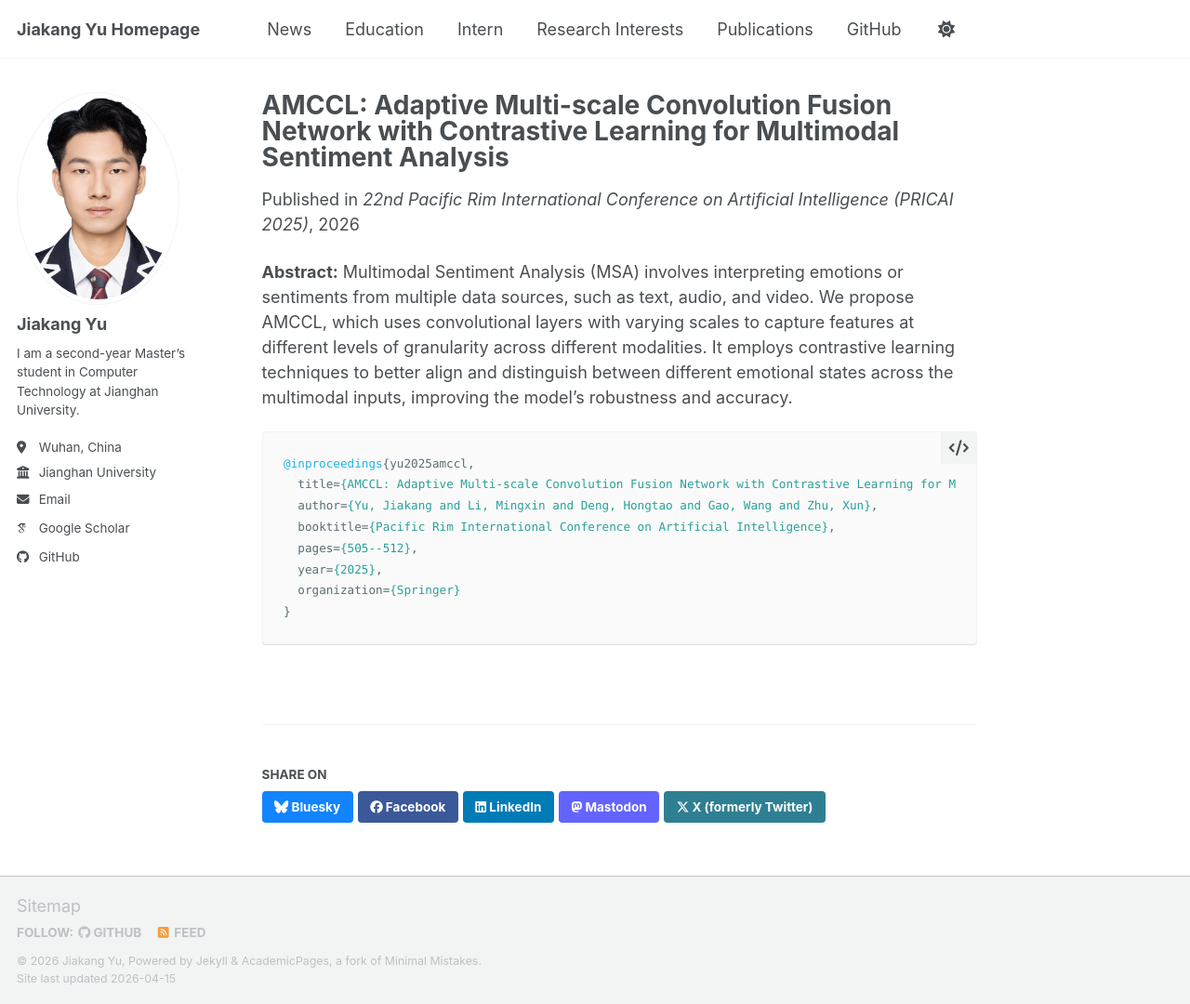
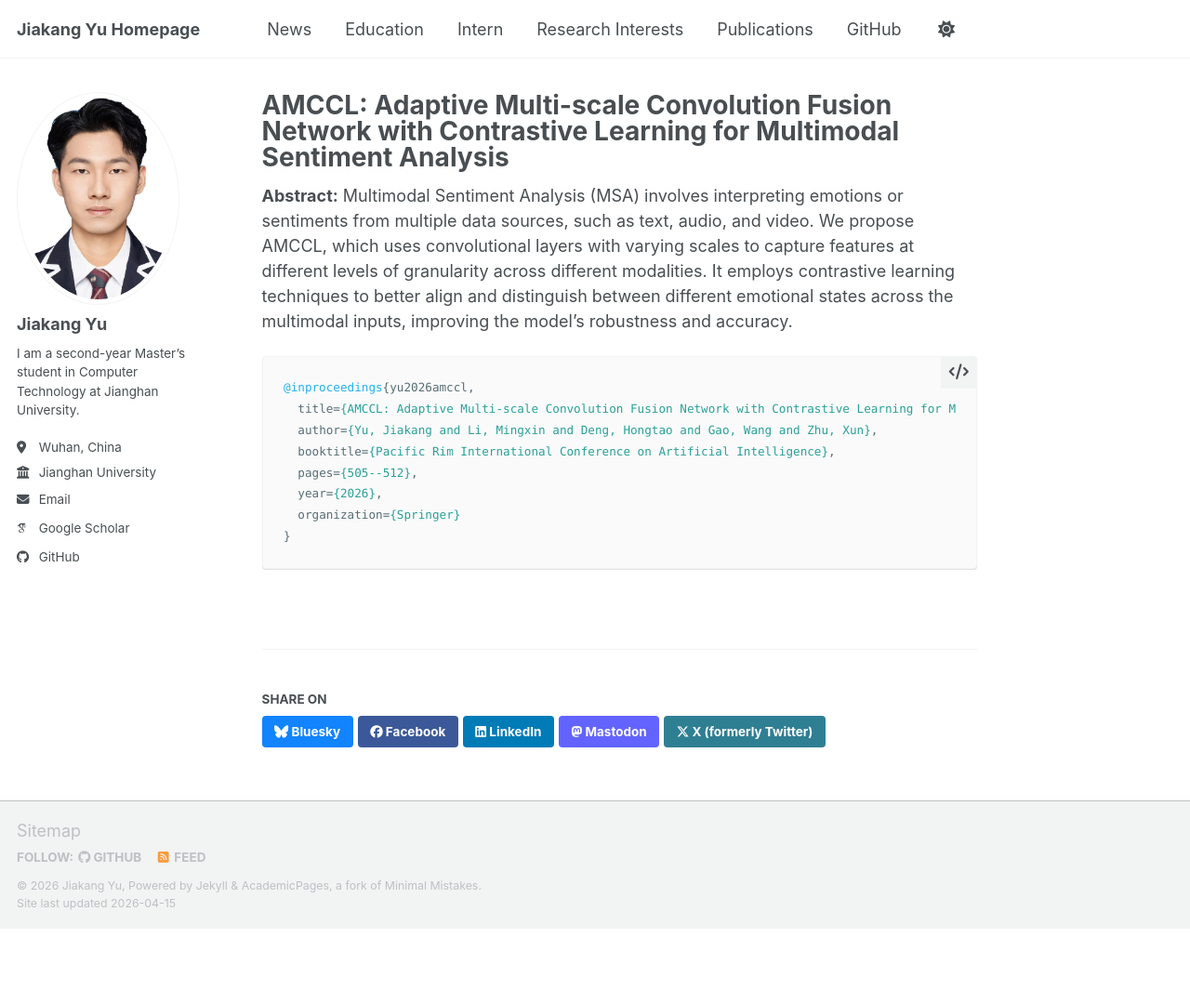
Before and after one commit to kaka-yjk/kaka-yjk.github.io, a Jekyll site: the page built from _publications/2026-02-23-amccl.md, in a window 1280 px wide and 1080 px high. Shown: the whole window at 93% size. Built offline with Jekyll 4.4.1, drawn with Linux system fonts in a browser that asks for light colours; some web fonts are replaced; a script bundle is joined from its source files by our own code; library files that are not in the unit come from our copies.

Commit message:
Update layouts to remove citation prefix and links; add redirect and update BibTeX for AMCCL

````diff
--- a/_layouts/single.html
+++ b/_layouts/single.html
@@ -36,6 +36,8 @@ layout: default
 
         {% if page.collection == 'teaching' %}
           <p> {{ page.type }}, <i>{{ page.venue }}</i>, {{ page.date | default: "1900-01-01" | date: "%Y" }} </p>
+        {% elsif page.collection == 'publications' %}
+          <!-- Removed metadata line as per user request to only keep BibTeX -->
         {% elsif page.venue and page.date %}
           <p>Published in <i>{{ page.venue }}</i>, {{ page.date | default: "1900-01-01" | date: "%Y" }} </p>
         {% elsif page.date %}
@@ -47,30 +49,8 @@ layout: default
       <section class="page__content" itemprop="text">
         {{ content }}
 
-        {% if page.citation and page.paperurl and page.slidesurl and page.bibtexurl %}
-          <p style="font-size: smaller">Recommended citation: {{ page.citation }}<br /><a href="{{ page.paperurl }}">Download Paper</a> | <a href="{{ page.slidesurl }}">Download Slides</a> | <a href="{{ page.bibtexurl }}">Download Bibtex</a></p>
-        {% elsif page.citation and page.paperurl and page.slidesurl %}
-          <p style="font-size: smaller">Recommended citation: {{ page.citation }}<br /><a href="{{ page.paperurl }}">Download Paper</a> | <a href="{{ page.slidesurl }}">Download Slides</a></p>
-        {% elsif page.citation and page.paperurl and page.bibtexurl %}
-          <p style="font-size: smaller">Recommended citation: {{ page.citation }}<br /><a href="{{ page.paperurl }}">Download Paper</a> | <a href="{{ page.bibtexurl }}">Download Bibtex</a></p>
-        {% elsif page.citation and page.paperurl %}
-          <p style="font-size: smaller">Recommended citation: {{ page.citation }}<br /><a href="{{ page.paperurl }}">Download Paper</a></p>
-        {% elsif page.citation and page.slidesurl and page.bibtexurl %}
-          <p style="font-size: smaller">Recommended citation: {{ page.citation }}<br /><a href="{{ page.slidesurl }}">Download Slides</a> | <a href="{{ page.bibtexurl }}">Download Bibtex</a></p>
-        {% elsif page.citation and page.slidesurl %}
-          <p style="font-size: smaller">Recommended citation: {{ page.citation }}<br /><a href="{{ page.slidesurl }}">Download Slides</a></p>
-        {% elsif page.slidesurl and page.bibtexurl %}
-          <p style="font-size: smaller"><a href="{{ page.slidesurl }}">Download Slides</a> | <a href="{{ page.bibtexurl }}">Download Bibtex</a></p>
-        {% elsif page.paperurl and page.bibtexurl %}
-          <p style="font-size: smaller"><a href="{{ page.paperurl }}">Download Paper</a> | <a href="{{ page.bibtexurl }}">Download Bibtex</a></p>
-        {% elsif page.citation and page.bibtexurl %}
-          <p style="font-size: smaller">Recommended citation: {{ page.citation }}<br /><a href="{{ page.bibtexurl }}">Download Bibtex</a></p>
-        {% elsif page.citation %}
-          <p style="font-size: smaller">Recommended citation: {{ page.citation }}</p>
-        {% elsif page.slidesurl %}
-          <p style="font-size: smaller"><a href="{{ page.slidesurl }}">Download Slides</a></p>
-        {% elsif page.bibtexurl %}
-          <p style="font-size: smaller"><a href="{{ page.bibtexurl }}">Download Bibtex</a></p>
+        {% if page.citation %}
+          {{ page.citation | markdownify }}
         {% endif %}
 
         {% if page.link %}<div><a href="{{ page.link }}" class="btn">{{ site.data.ui-text[site.locale].ext_link_label | default: "Direct Link" }}</a></div>{% endif %}
--- a/_publications/2026-02-23-amccl.md
+++ b/_publications/2026-02-23-amccl.md
@@ -3,21 +3,23 @@ title: "AMCCL: Adaptive Multi-scale Convolution Fusion Network with Contrastive
 collection: publications
 category: conferences
 permalink: /publication/2026-02-23-amccl
+redirect_from:
+  - /publication/2025-08-01-amccl
 excerpt: 'This paper proposes AMCCL, a deep learning framework designed for Multimodal Sentiment Analysis (MSA) using adaptive multi-scale convolution and contrastive learning.'
 date: 2026-02-23
 venue: '22nd Pacific Rim International Conference on Artificial Intelligence (PRICAI 2025)'
+citation: |
+  ```bibtex
+  @inproceedings{yu2026amccl,
+    title={AMCCL: Adaptive Multi-scale Convolution Fusion Network with Contrastive Learning for Multimodal Sentiment Analysis},
+    author={Yu, Jiakang and Li, Mingxin and Deng, Hongtao and Gao, Wang and Zhu, Xun},
+    booktitle={Pacific Rim International Conference on Artificial Intelligence},
+    pages={505--512},
+    year={2026},
+    organization={Springer}
+  }
+  ```
 ---
 
 **Abstract:**
 Multimodal Sentiment Analysis (MSA) involves interpreting emotions or sentiments from multiple data sources, such as text, audio, and video. We propose AMCCL, which uses convolutional layers with varying scales to capture features at different levels of granularity across different modalities. It employs contrastive learning techniques to better align and distinguish between different emotional states across the multimodal inputs, improving the model's robustness and accuracy.
-
-```bibtex
-@inproceedings{yu2025amccl,
-  title={AMCCL: Adaptive Multi-scale Convolution Fusion Network with Contrastive Learning for Multimodal Sentiment Analysis},
-  author={Yu, Jiakang and Li, Mingxin and Deng, Hongtao and Gao, Wang and Zhu, Xun},
-  booktitle={Pacific Rim International Conference on Artificial Intelligence},
-  pages={505--512},
-  year={2025},
-  organization={Springer}
-}
-```
````
Also changed, not shown: _includes/archive-single.html (+3 -27 lines).
